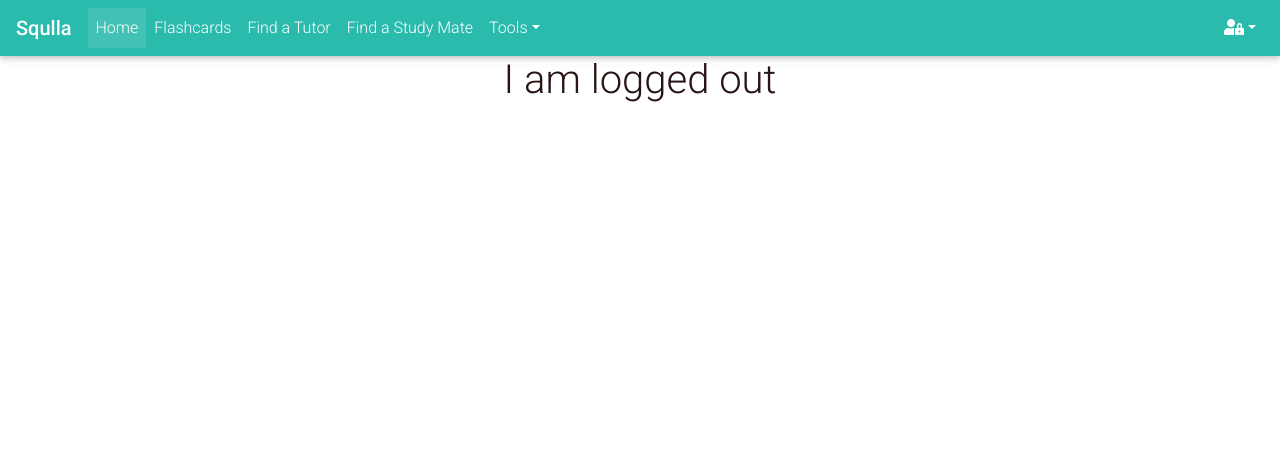
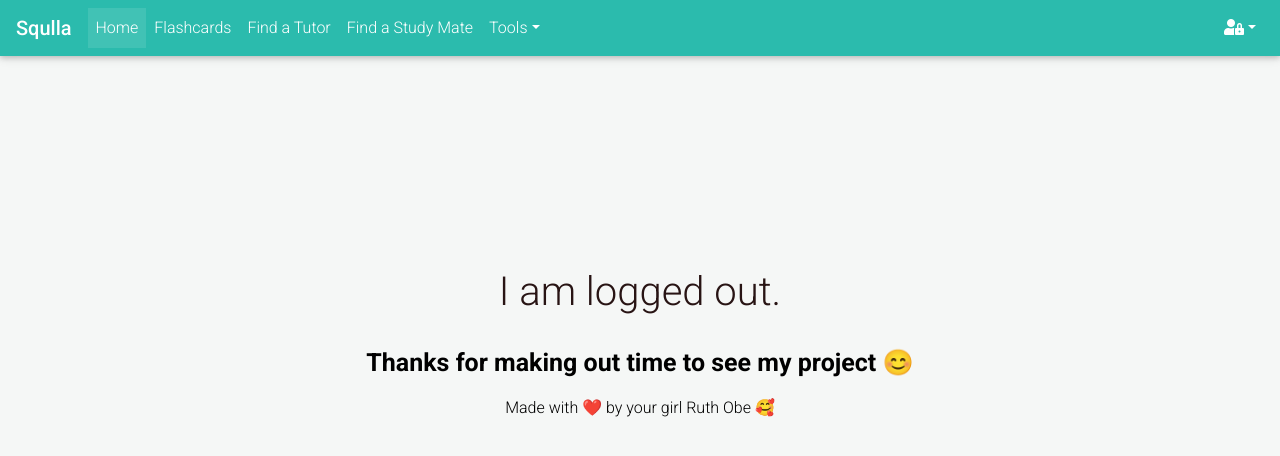
Before and after one commit to Rooted1/squlla-learning-system, a React (Create React App) app in the folder squlla-frontend/: page /logout in a window 1280 px wide. Shown: the top 456 px of the page. Built offline with nearby package versions, Linux system fonts and the light colour scheme; no server answers.

Commit message:
create ui for logout page

```diff
--- a/squlla-frontend/src/components/Logout.js
+++ b/squlla-frontend/src/components/Logout.js
@@ -26,6 +26,13 @@
 
 
     return (
-        <h1>I am logged out</h1>
+        <div style={{backgroundColor: '#f5f7f6', height: '100vh'}}>
+            <div style={{padding: '200px' }}>
+                <h1 style={{padding: '12px'}}>I am logged out. </h1>
+                <h5 style={{fontWeight: 'bold', padding: '12px', fontSize: '25px'}}>Thanks for making out time to see my project 😊</h5>
+                <h6 style={{fontWeight: 'medium',}}>Made with ❤️ by your girl Ruth Obe 🥰</h6>
+            </div>
+        </div>
+
     )
 }
```
